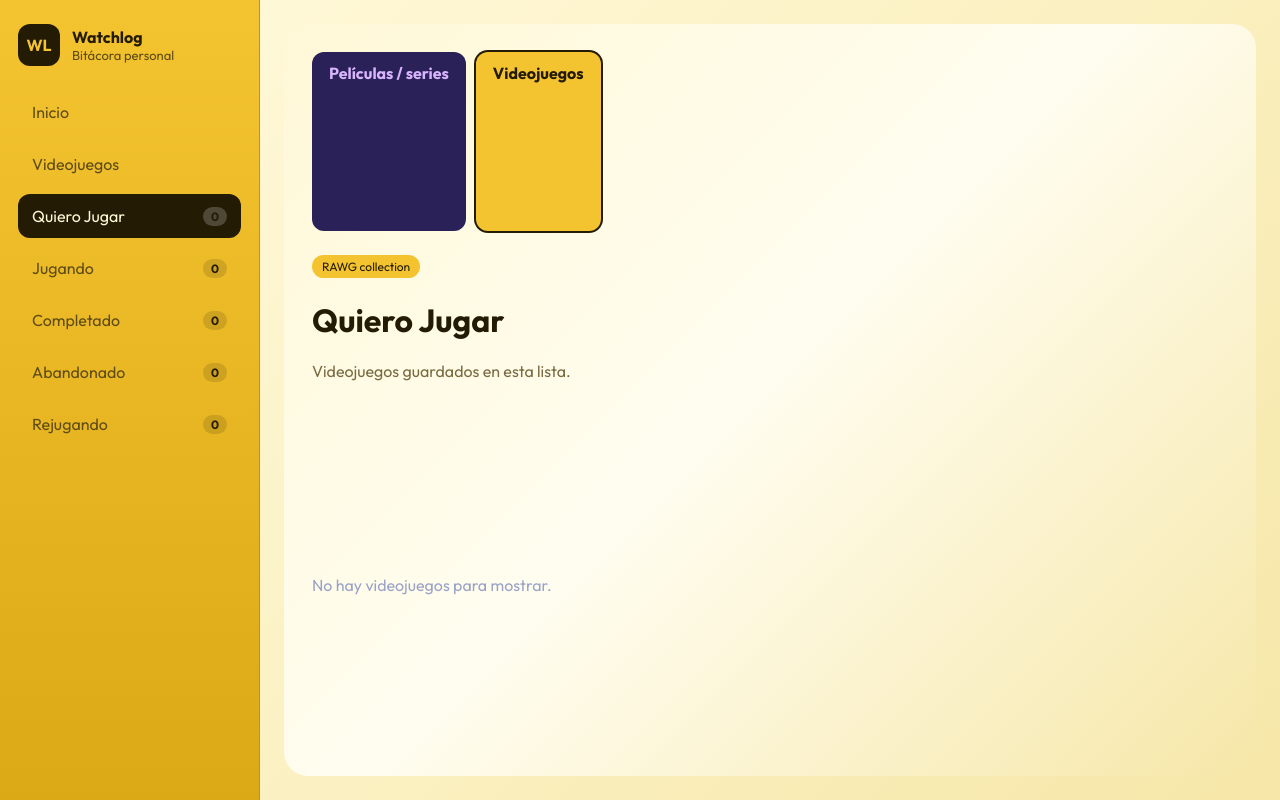
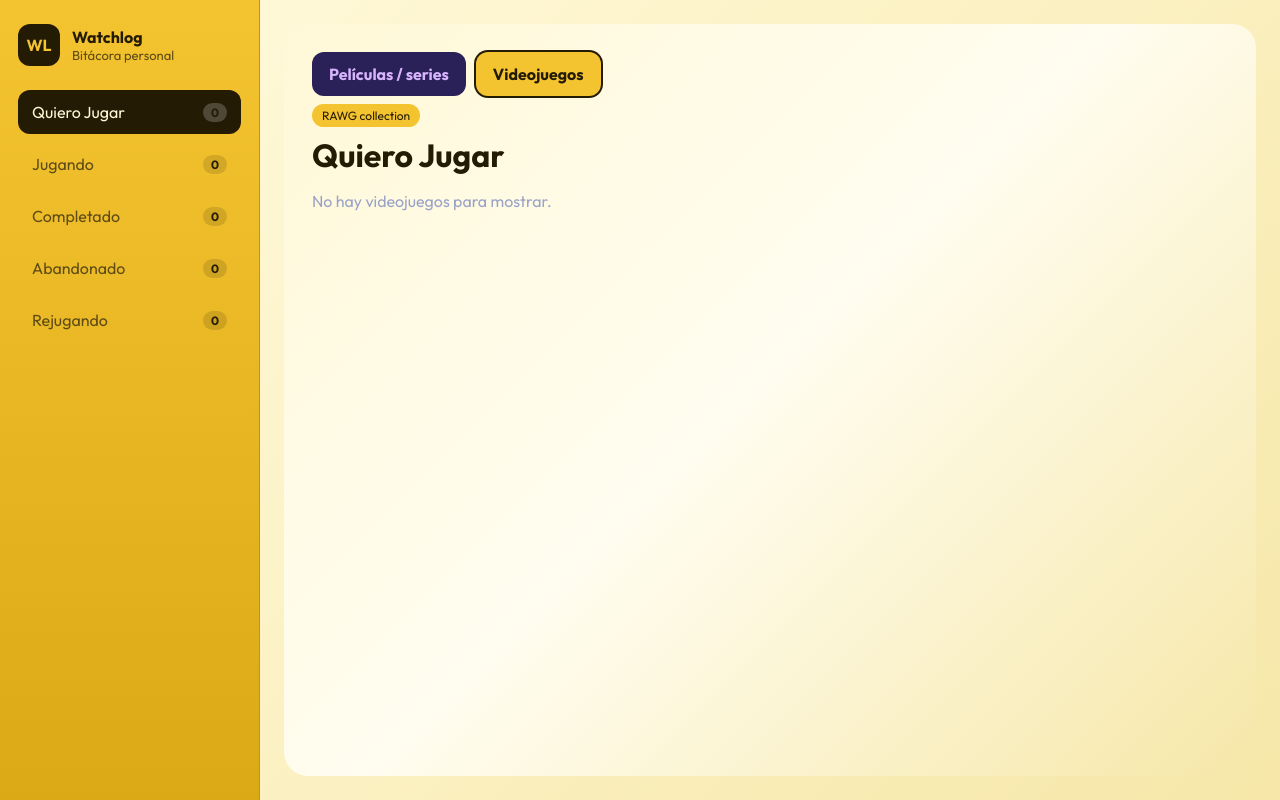
Before and after one commit to LisandroRossi/watchlog, a React (Vite) app in the folder apps/web/: page /games/want in a window 1280 px wide. Built offline with nearby package versions, Linux system fonts and the light colour scheme.

Commit message:
Mejoras visuales generales

```diff
--- a/apps/web/src/components/layout/Sidebar.tsx
+++ b/apps/web/src/components/layout/Sidebar.tsx
@@ -34,12 +34,8 @@ export function Sidebar({
       </div>
 
       <nav className="nav">
-        <NavLink to="/" end>
-          Inicio
-        </NavLink>
         {isGames ? (
           <>
-            <NavLink to="/games" end>Videojuegos</NavLink>
             <NavLink to="/games/want"><span>Quiero Jugar</span><b className="nav__count">{gameWantedCount}</b></NavLink>
             <NavLink to="/games/playing"><span>Jugando</span><b className="nav__count">{gamePlayingCount}</b></NavLink>
             <NavLink to="/games/completed"><span>Completado</span><b className="nav__count">{gameCompletedCount}</b></NavLink>
@@ -48,9 +44,9 @@ export function Sidebar({
           </>
         ) : (
           <>
+            <NavLink to="/">Buscar película o serie</NavLink>
             <NavLink to="/watched"><span>Vistas</span><b className="nav__count">{watchedCount}</b></NavLink>
             <NavLink to="/pending"><span>Pendientes</span><b className="nav__count">{pendingCount}</b></NavLink>
-            <NavLink to="/games">Videojuegos</NavLink>
           </>
         )}
       </nav>
--- a/apps/web/src/pages/GameStatusPage.tsx
+++ b/apps/web/src/pages/GameStatusPage.tsx
@@ -27,7 +27,6 @@ export function GameStatusPage({ status }: GameStatusPageProps) {
         <div>
           <span className="pill">RAWG collection</span>
           <h1>{statusLabels[status]}</h1>
-          <p className="lede">Videojuegos guardados en esta lista.</p>
         </div>
       </header>
       <GameGrid
--- a/apps/web/src/pages/PendingPage.tsx
+++ b/apps/web/src/pages/PendingPage.tsx
@@ -1,4 +1,5 @@
 import { MovieGrid } from "../components/movies/MovieGrid";
+import { ModeSwitcher } from "../components/layout/ModeSwitcher";
 import { useWatchLogContext } from "../hooks/watch-log-context";
 
 export function PendingPage() {
@@ -7,6 +8,7 @@ export function PendingPage() {
 
   return (
     <div className="page">
+      <ModeSwitcher />
       <h1>Películas pendientes</h1>
       <p className="lede">Películas que quieres ver más adelante.</p>
       <MovieGrid
--- a/apps/web/src/pages/WatchedPage.tsx
+++ b/apps/web/src/pages/WatchedPage.tsx
@@ -1,4 +1,5 @@
 import { MovieGrid } from "../components/movies/MovieGrid";
+import { ModeSwitcher } from "../components/layout/ModeSwitcher";
 import { useWatchLogContext } from "../hooks/watch-log-context";
 
 export function WatchedPage() {
@@ -6,6 +7,7 @@ export function WatchedPage() {
 
   return (
     <div className="page">
+      <ModeSwitcher />
       <h1>Películas vistas</h1>
       <p className="lede">
         Marcá películas desde el detalle para ir armando tu bitácora. Se guarda en este
--- a/apps/web/src/styles.css
+++ b/apps/web/src/styles.css
@@ -84,9 +84,17 @@ main {
   display: flex;
   gap: 10px;
   flex-wrap: wrap;
+  align-items: flex-start;
+  min-height: 44px;
 }
 
 .mode-switcher__button {
+  display: inline-flex;
+  align-items: center;
+  justify-content: center;
+  height: 44px;
+  min-height: 44px;
+  line-height: 1;
   border: 1px solid transparent;
   border-radius: 12px;
   padding: 10px 16px;
@@ -448,6 +456,25 @@ main {
   min-height: calc(100vh - 48px);
   padding: 28px;
   border-radius: 24px;
+  gap: 12px;
+  align-content: start;
+}
+
+.game-page .topbar {
+  gap: 8px;
+}
+
+.game-page .game-heading,
+.game-status-page .section-head {
+  margin-top: -4px;
+}
+
+.game-status-page .section-head h1 {
+  margin: 8px 0 4px;
+}
+
+.game-status-page .empty {
+  margin: 0;
 }
 
 .game-page .topbar input {
```
